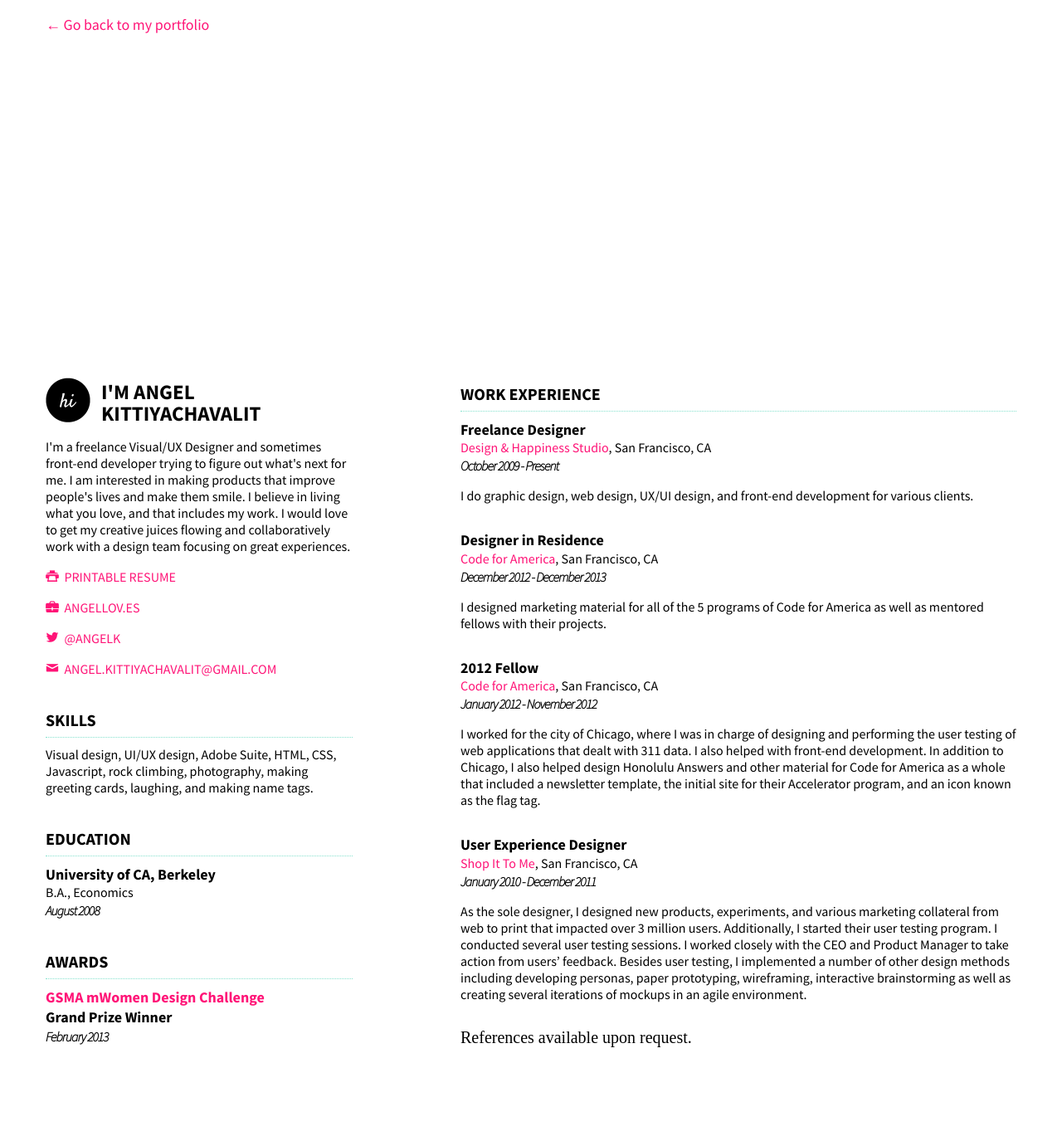
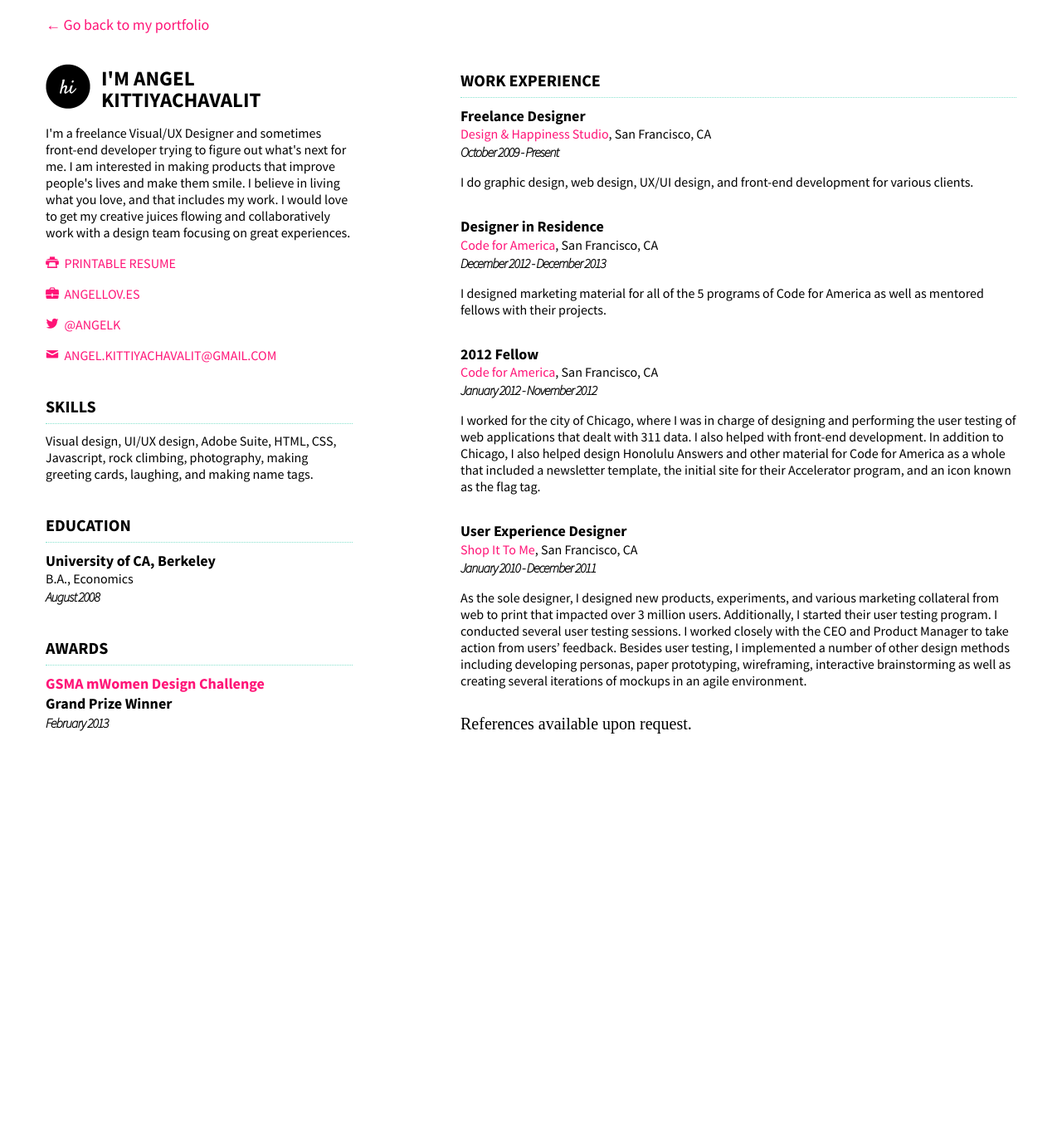
Before and after one commit to ahelkit/angellov.es, a Jekyll site: the page resumes/index.html, which Jekyll copies as it is, in a window 1280 px wide. Shown: the whole page at 83% size. Built offline with Jekyll 4.4.1, drawn with Linux system fonts in a browser that asks for light colours; comment, search, counter and statistics services are not loaded; after the commit the page ends 997 px from its top, so only the background shows below that.

Commit message:
Fixed margin on the go back link

```diff
--- a/css/main.css
+++ b/css/main.css
@@ -578,7 +578,7 @@ div.resume div.container {
 }
 
 div.resume p.goback {
-  margin: 1em 0 23em;
+  margin: 1em 0 2em;
 }
 
 div.resume img {
```
